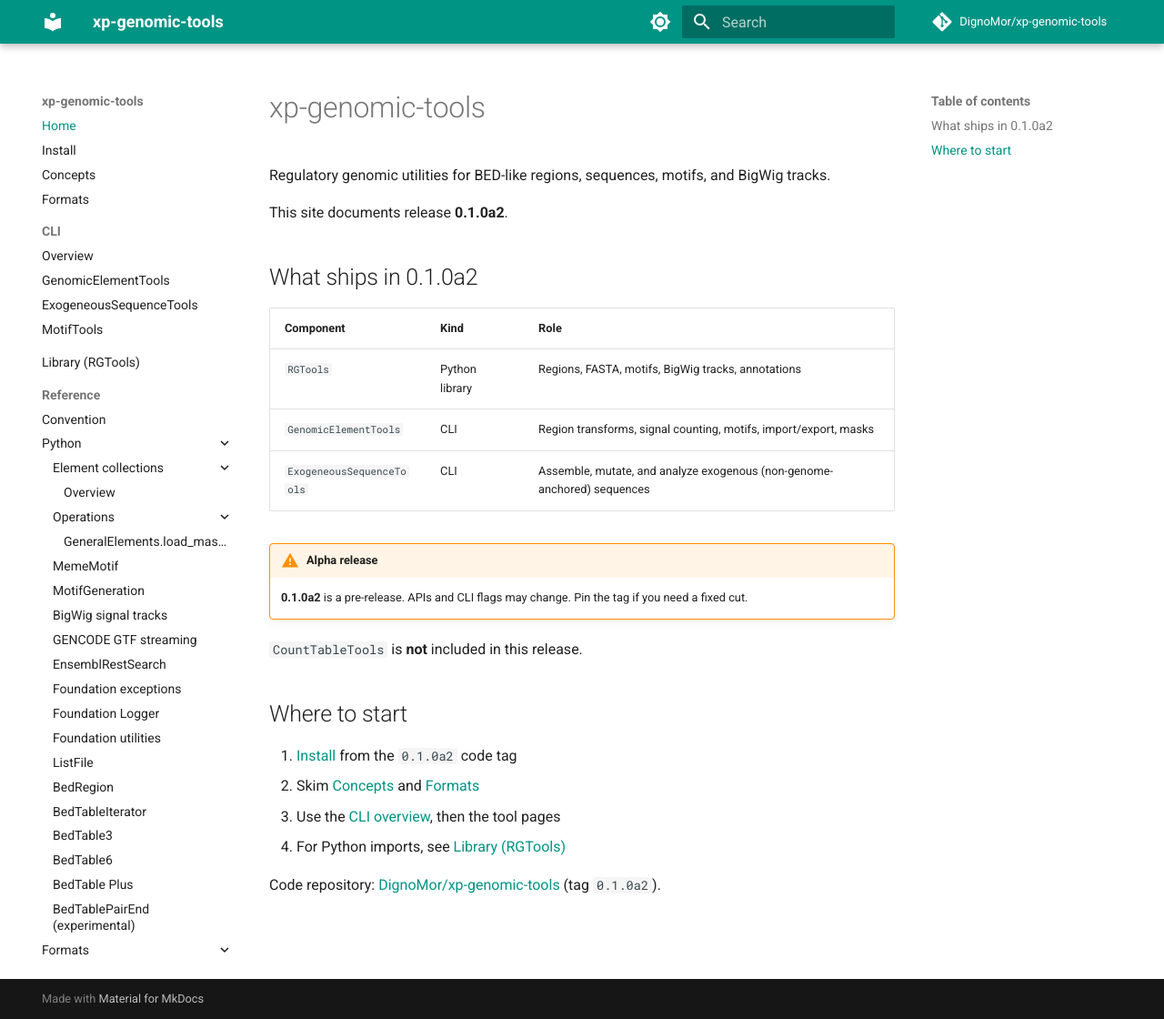
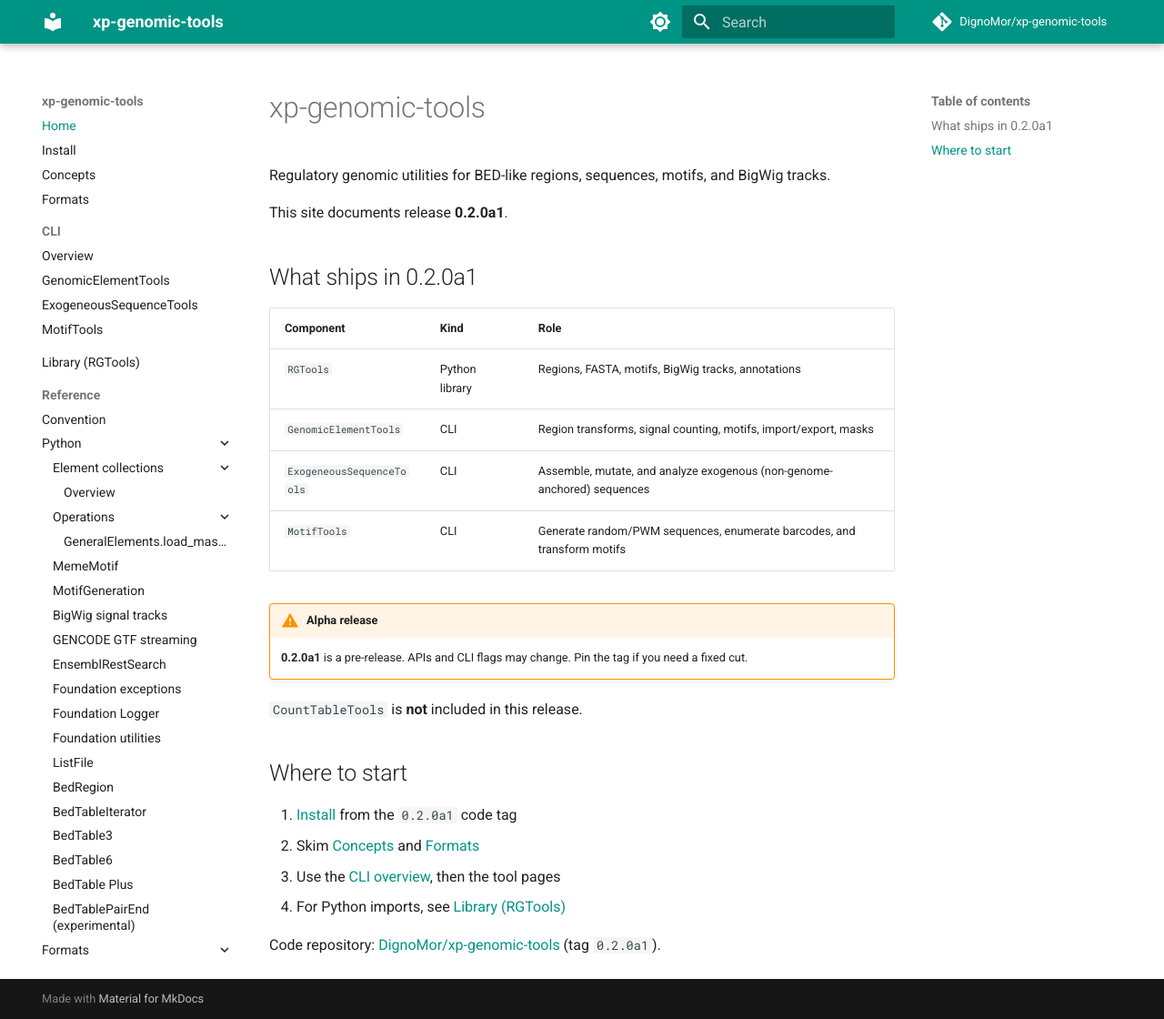
Before and after one commit to DignoMor/xp-genomic-tools-docs, an MkDocs documentation site: the page built from docs/index.md, in a window 1280 px wide and 1120 px high. Shown: the whole window at 91% size. Built offline with MkDocs 1.6.1 and Material for MkDocs 9.7.7, drawn with Linux system fonts in a browser that asks for light colours; comment, search, counter and statistics services are not loaded.

```diff
--- a/docs/index.md
+++ b/docs/index.md
@@ -3,27 +3,28 @@
 Regulatory genomic utilities for BED-like regions, sequences, motifs, and BigWig
 tracks.
 
-This site documents release **0.1.0a2**.
+This site documents release **0.2.0a1**.
 
-## What ships in 0.1.0a2
+## What ships in 0.2.0a1
 
 | Component | Kind | Role |
 | --- | --- | --- |
 | `RGTools` | Python library | Regions, FASTA, motifs, BigWig tracks, annotations |
 | `GenomicElementTools` | CLI | Region transforms, signal counting, motifs, import/export, masks |
 | `ExogeneousSequenceTools` | CLI | Assemble, mutate, and analyze exogenous (non-genome-anchored) sequences |
+| `MotifTools` | CLI | Generate random/PWM sequences, enumerate barcodes, and transform motifs |
 
 !!! warning "Alpha release"
-    **0.1.0a2** is a pre-release. APIs and CLI flags may change. Pin the tag if
+    **0.2.0a1** is a pre-release. APIs and CLI flags may change. Pin the tag if
     you need a fixed cut.
 
 `CountTableTools` is **not** included in this release.
 
 ## Where to start
 
-1. [Install](install.md) from the `0.1.0a2` code tag
+1. [Install](install.md) from the `0.2.0a1` code tag
 2. Skim [Concepts](concepts.md) and [Formats](formats.md)
 3. Use the [CLI overview](cli/index.md), then the tool pages
 4. For Python imports, see [Library (RGTools)](library.md)
 
-Code repository: [DignoMor/xp-genomic-tools](https://github.com/DignoMor/xp-genomic-tools) (tag `0.1.0a2`).
+Code repository: [DignoMor/xp-genomic-tools](https://github.com/DignoMor/xp-genomic-tools) (tag `0.2.0a1`).
--- a/docs/library.md
+++ b/docs/library.md
@@ -2,7 +2,7 @@
 
 `RGTools` is the importable Python library behind the CLIs. For end-to-end
 workflows, prefer the [CLI pages](cli/index.md). This page is a light import
-overview for **0.1.0a2**.
+overview for **0.2.0a1**.
 
 ## Common imports
 
--- a/docs/reference/foundation-bedtable-inventory.json
+++ b/docs/reference/foundation-bedtable-inventory.json
@@ -1,5 +1,5 @@
 {
-  "release": "0.1.0a2",
+  "release": "0.2.0a1",
   "entries": [
     {"qualified_name": "RGTools.exceptions", "path": "reference/python/foundation/exceptions", "members": ["RGToolsInternalException", "GTFHandleFilterException", "GTFRecordNoFeatureException", "BedTableException", "BedTableLoadException", "InvalidBedRegionException", "InvalidStrandnessException"]},
     {"qualified_name": "RGTools.logging.Logger", "path": "reference/python/foundation/logger", "members": ["Logger", "indent", "unindent", "take_log"]},
--- a/docs/reference/python/elements/inventory.json
+++ b/docs/reference/python/elements/inventory.json
@@ -1,5 +1,5 @@
 {
-  "release": "0.1.0a2",
+  "release": "0.2.0a1",
   "classes": {
     "GeneralElements": ["__init__", "fasta_path", "region_file_type", "region_file_path", "get_region_bed_table", "get_all_region_seqs", "close", "get_region_seq", "get_region_lens", "get_all_region_one_hot", "apply_logical_filter", "get_num_regions", "load_region_anno_from_npy", "load_region_track_from_list", "load_region_stat_from_arr", "load_mask_from_arr", "load_region_array_from_arr", "get_anno_dim", "get_anno_type", "get_track_list", "get_stat_arr", "get_mask_arr", "get_arr_anno", "get_region_track_by_index", "get_region_stat_by_index", "get_region_mask_by_index", "get_region_array_by_index", "save_anno_npy", "save_anno_npz", "one_hot_encoding"],
     "GenomicElements": ["__init__", "fasta_path", "region_file_type", "region_file_path", "get_num_regions", "get_region_file_suffix2class_dict", "BedTable6Gene", "BedTable3Gene", "BedTableNarrowPeak", "BedTableBedGraph", "BedTableTREBed", "set_parser_genome", "set_parser_genomic_element_region", "merge_genomic_elements", "export_exogeneous_sequences", "get_all_region_seqs", "get_region_bed_table", "apply_logical_filter"],
--- a/mkdocs.yml
+++ b/mkdocs.yml
@@ -1,5 +1,5 @@
 site_name: xp-genomic-tools
-site_description: User docs for RGTools and companion CLIs (GenomicElementTools and ExogeneousSequenceTools 0.1.0a2; MotifTools 0.2.0a1)
+site_description: User docs for RGTools and companion CLIs (GenomicElementTools, ExogeneousSequenceTools, and MotifTools 0.2.0a1)
 site_url: https://dignomor.github.io/xp-genomic-tools-docs/
 repo_url: https://github.com/DignoMor/xp-genomic-tools
 repo_name: DignoMor/xp-genomic-tools
```
Also changed, not shown: README.md (+4 -4 lines), docs/cli/index.md (+1 -1 lines), docs/faq.md (+3 -3 lines), docs/install.md (+5 -3 lines), 1 other file.
